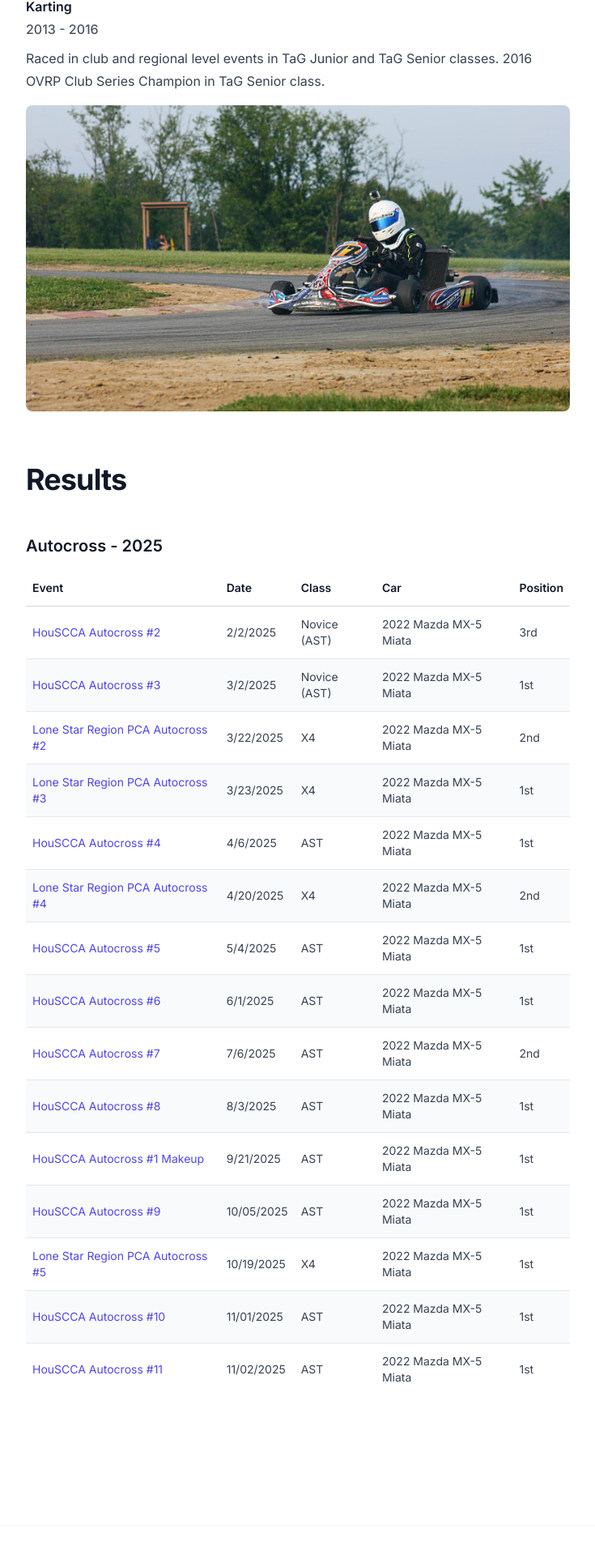
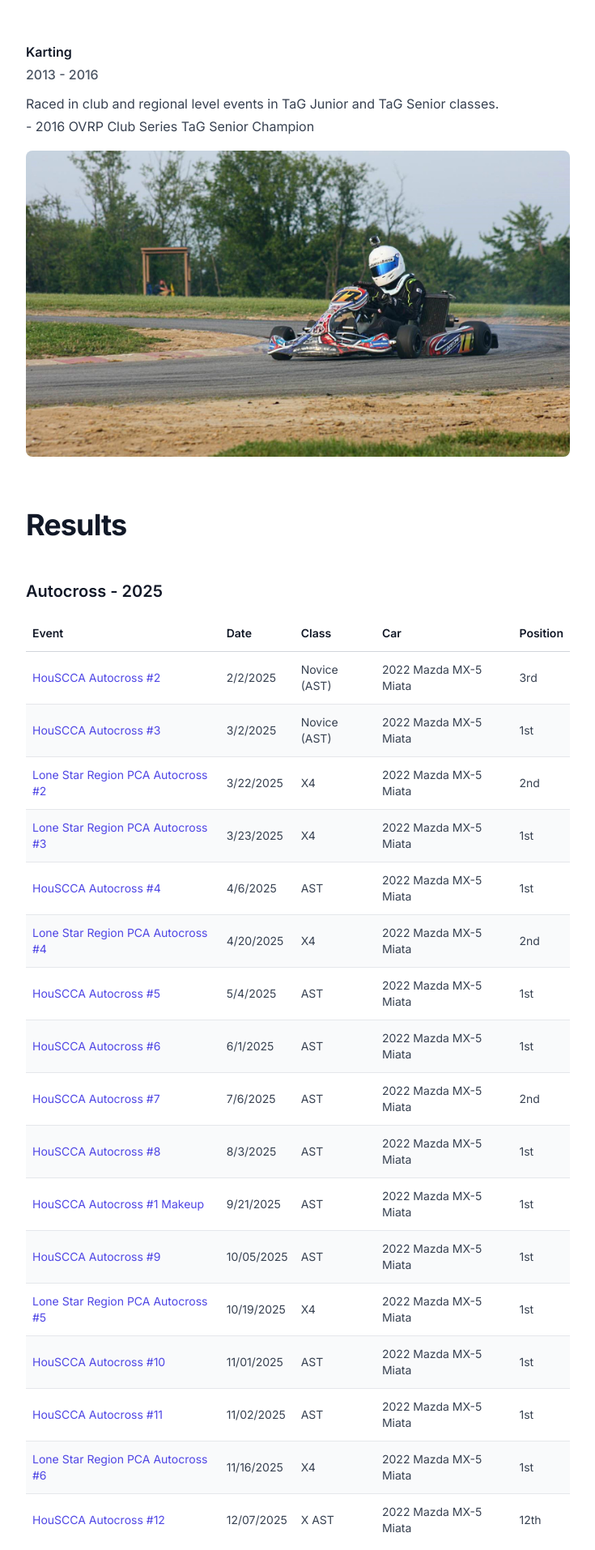
Before and after one commit to ahervias77/ahervias_site, a Next.js app: page /racing in a window 1280 px wide. Shown: the part 836-2750 px from the top of the page at 81% size, without its empty margins (272-1007 px from the left). Built offline with nearby package versions, Linux system fonts and the light colour scheme.

Commit message:
Add 2025.12.07 autocross results

```diff
--- a/src/app/racing/page.tsx
+++ b/src/app/racing/page.tsx
@@ -7,7 +7,7 @@ const experience = [
     name: 'Autocross',
     years: '2025 - Present',
     description:
-      'Currently racing in regional autocross events with SCCA and PCA in a 2022 (ND2) Mazda MX-5 Miata.',
+      'Racing in regional autocross events with SCCA and PCA in a 2022 (ND2) Mazda MX-5 Miata.\n- 2025 HouSCCA Autocross AST Champion\n- 2025 Lone Star Region PCA Autocross X4 Champion',
     image: '/images/autocross.jpg',
     imageAlt: 'Photo Credit: Chris McCain',
   },
@@ -15,7 +15,7 @@ const experience = [
     name: 'Karting',
     years: '2013 - 2016',
     description:
-      'Raced in club and regional level events in TaG Junior and TaG Senior classes. 2016 OVRP Club Series Champion in TaG Senior class.',
+      'Raced in club and regional level events in TaG Junior and TaG Senior classes.\n- 2016 OVRP Club Series TaG Senior Champion',
     image: '/images/karting.jpg',
     imageAlt: 'Gearup Challenge The F Series at PIRC',
   },
@@ -145,6 +145,22 @@ const results = [
         position: '1st',
         videoUrl: 'https://www.youtube.com/watch?v=XFW8WcZ4y0Q'
       },
+      {
+        eventName: 'Lone Star Region PCA Autocross #6',
+        date: '11/16/2025',
+        class: 'X4',
+        car: '2022 Mazda MX-5 Miata',
+        position: '1st',
+        videoUrl: 'https://www.youtube.com/watch?v=pNHZQ_xVSZA'
+      },
+      {
+        eventName: 'HouSCCA Autocross #12',
+        date: '12/07/2025',
+        class: 'X AST',
+        car: '2022 Mazda MX-5 Miata',
+        position: '12th',
+        videoUrl: 'https://www.youtube.com/watch?v=rwUIlcvHvOM'
+      },
     ]
   },
 ]
@@ -169,7 +185,11 @@ export default function Racing() {
                         <h2>{feature.years}</h2>
                       </div>
                     </dt>
-                    <dd className="mt-2 text-base leading-7 text-gray-700 dark:text-gray-300">{feature.description}</dd>
+                    <dd className="mt-2 text-base leading-7 text-gray-700 dark:text-gray-300">
+                      {feature.description.split('\n').map((line, idx) => (
+                        <p key={idx}>{line}</p>
+                      ))}
+                    </dd>
                     {feature.image && (
                         <div className="mt-4 relative w-full aspect-[16/9]">
                         <Image
```
